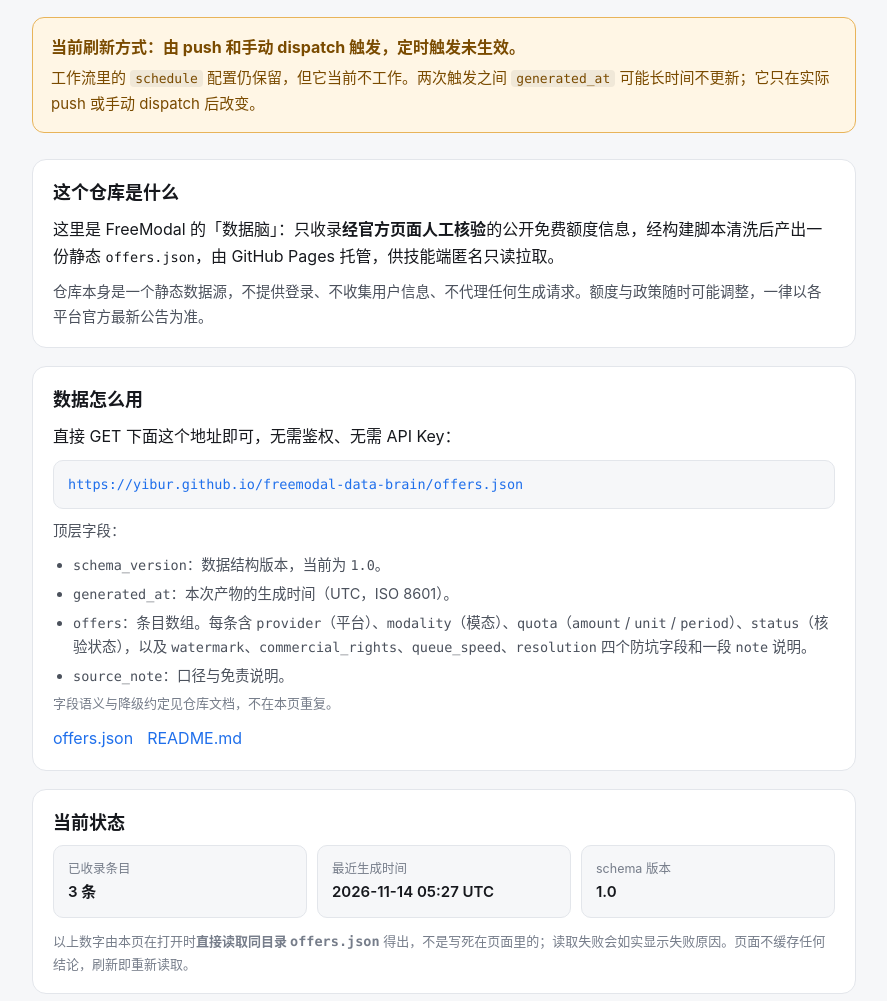
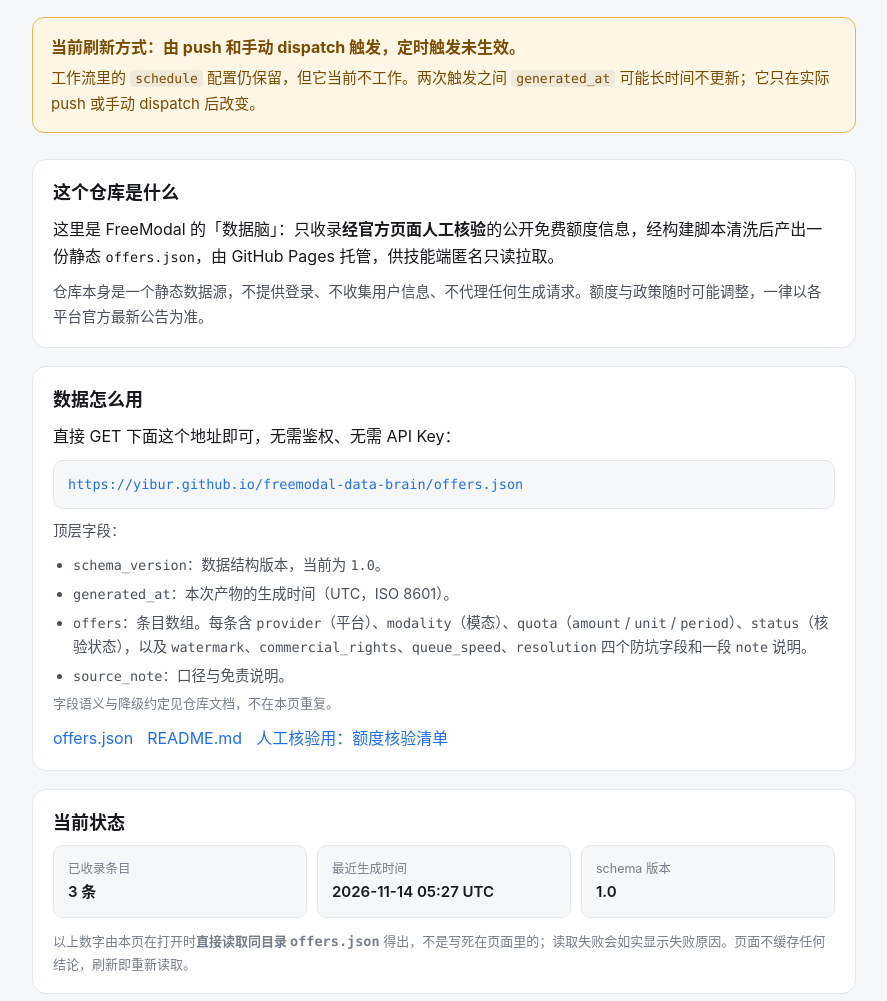
Before and after one commit to yibur/freemodal-data-brain, a plain HTML site: page index.html in a window 1280 px wide. Shown: the part 96-1097 px from the top of the page, without its empty margins (196-1083 px from the left). Drawn offline with Linux system fonts and the light colour scheme.

Commit message:
docs(index): 加一行人工核验清单入口
在「数据怎么用」的链接区新增一条指向 额度核验清单.md 的链接（URL 已百分号编码）。
仅改 index.html，未动样式结构、数据读取逻辑与 offers.json。

```diff
--- a/index.html
+++ b/index.html
@@ -236,6 +236,7 @@
     <div class="links">
       <a href="./offers.json">offers.json</a>
       <a href="./README.md">README.md</a>
+      <a href="./%E9%A2%9D%E5%BA%A6%E6%A0%B8%E9%AA%8C%E6%B8%85%E5%8D%95.md">人工核验用：额度核验清单</a>
     </div>
   </section>
 
```
